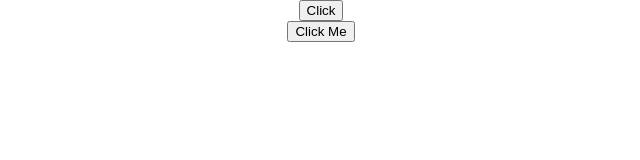
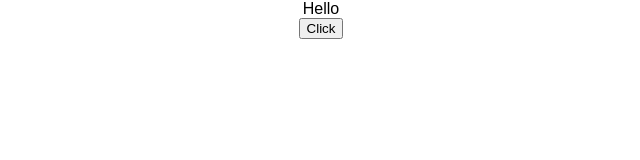
Before and after one commit to rahberisafi/reactpro1, a React (Create React App) app in the folder my-app/: page / in a window 1280 px wide. Shown: the top 160 px of the page, without its empty margins (319-959 px from the left). Built offline with nearby package versions, Linux system fonts and the light colour scheme.

Commit message:
add Binding Event Handlers

```diff
--- a/my-app/src/App.js
+++ b/my-app/src/App.js
@@ -8,14 +8,16 @@
 import Counter from './components/Counter'
 import FunctionClick from './components/FunctionClick'
 import ClassClick from './components/ClassClick'
+import EventBind from './components/EventBind'
 
 
 class App extends Component {
   render() {
     return (
       <div className="App">
-      <FunctionClick />
-      <ClassClick />
+      <EventBind />
+    {/*  <FunctionClick />
+         <ClassClick /> */}
     {/* <Greet name="Diana" heroName="Wonder Woman" />
         <Greet name="Clark" heroName="Superman" /> */}
     {/* <Counter /> */}
--- /dev/null
+++ b/my-app/src/components/EventBind.js
@@ -0,0 +1,37 @@
+import React, { Component } from 'react'
+
+class EventBind extends Component {
+  constructor(props) {
+    super(props)
+
+    this.state = {
+      message: 'Hello'
+    }
+    // this.clickHandler = this.clickHandler.bind(this)
+  }
+
+// clickHandler() {
+//   this.setState({
+//     message: 'Goodbye!'
+//   })
+//   console.log(this);
+// }
+
+clickHandler = () => {
+  this.setState({
+    message: 'Goodbye!'
+  })
+}
+  render() {
+  return (
+    <div>
+    <div>{this.state.message}</div>
+  {/* <button onClick={this.clickHandler.bind(this)}>Click</button> */}
+  {/* <button onClick={() => this.clickHandler()}>Click</button> */}
+      <button onClick={this.clickHandler}>Click</button>
+    </div>
+  )
+ }
+}
+
+export default EventBind
```
